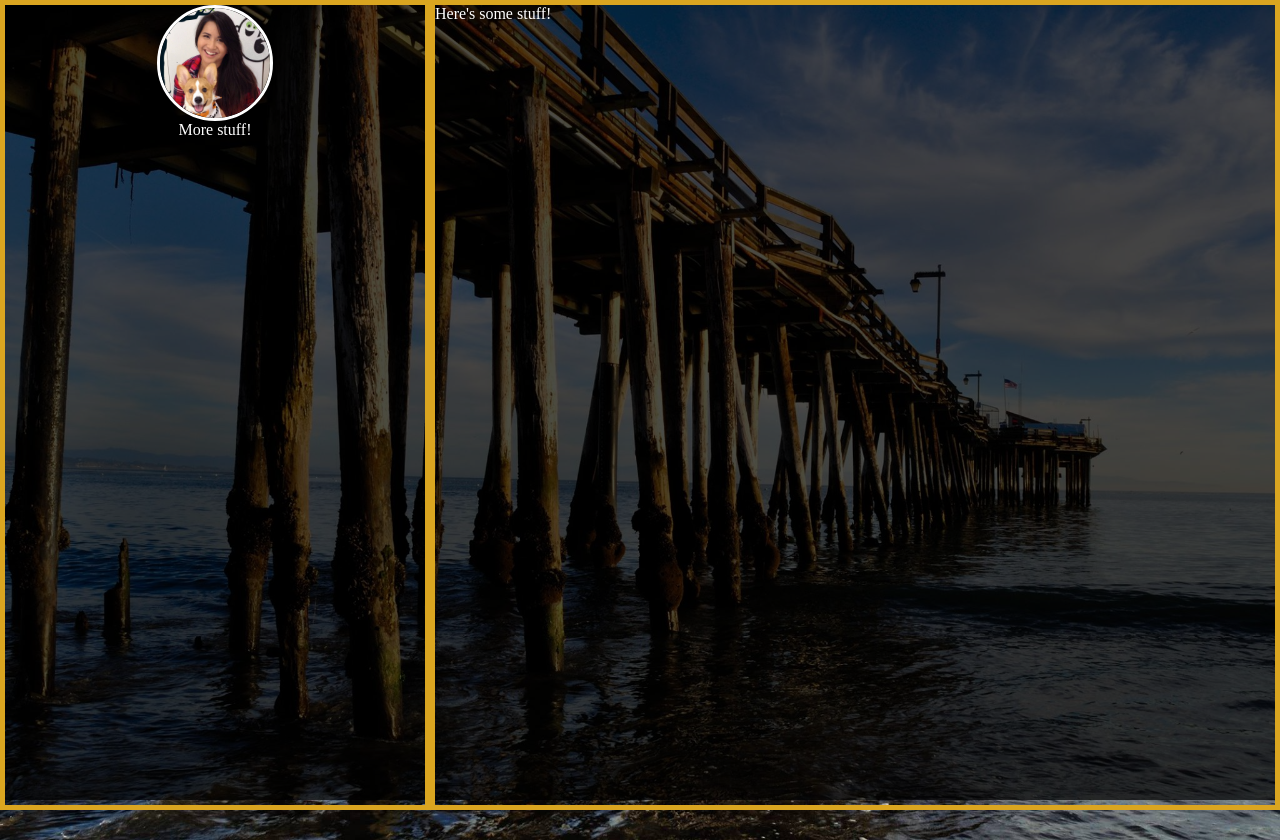
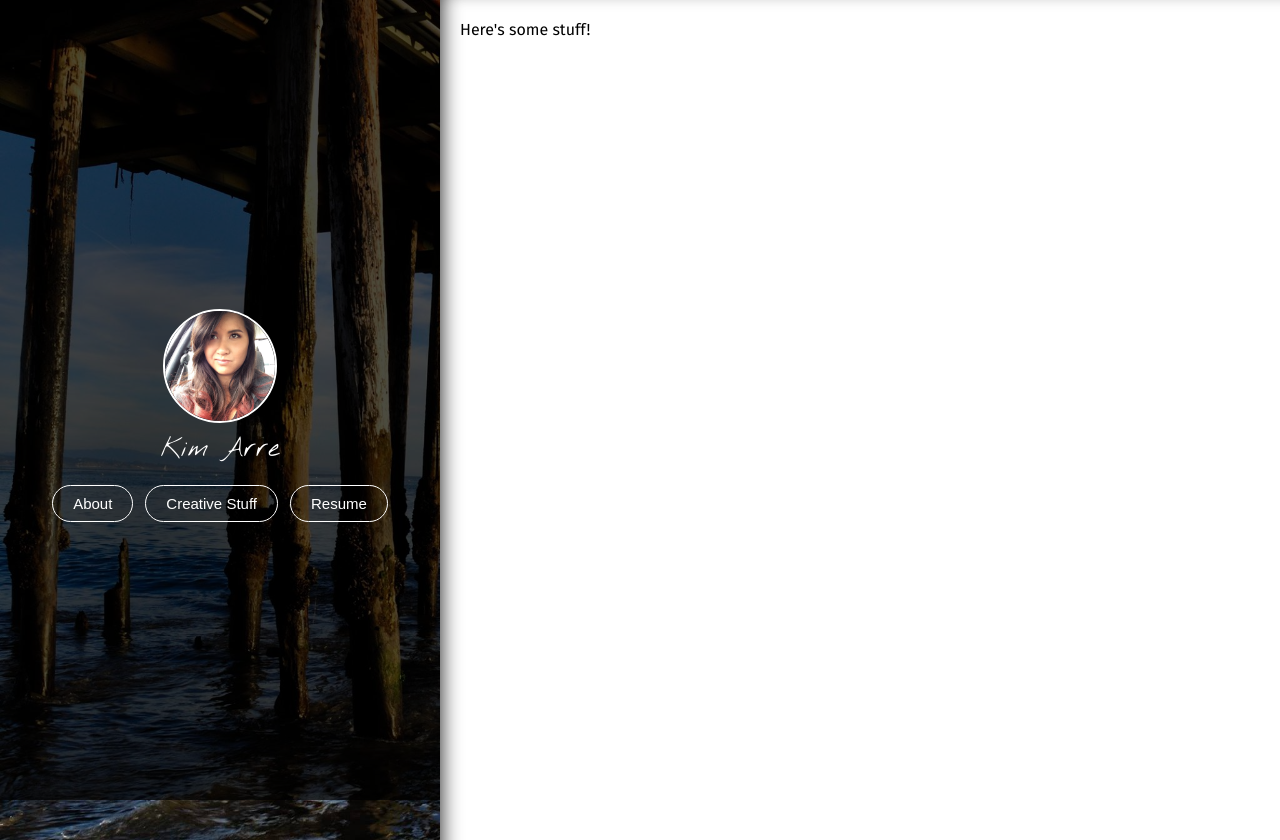
Before and after one commit to kimarre/personal-website, a plain HTML site: page index.html in a window 1280 px wide. Before the commit the page ends 810 px from the top, so only its background shows below. Drawn offline with nearby package versions, Linux system fonts and the light colour scheme.

Commit message:
Add left side buttons, dividing shadow, fonts

```diff
--- a/index.html
+++ b/index.html
@@ -1,12 +1,14 @@
 <!DOCTYPE html>
 
 <html>
- <head>
-    <meta charset="utf-8">
-    <title>Kim Arre is cool. This is not subliminal messaging.</title>
-    <link rel="stylesheet" href="css/style.css">
-    <script src="http://ajax.googleapis.com/ajax/libs/jquery/1.10.1/jquery.min.js"></script>
- </head>
+<head>
+   <meta charset="utf-8">
+   <title>Kim Arre</title>
+   <link rel="stylesheet" href="css/style.css">
+   <link href='https://fonts.googleapis.com/css?family=Lora:400,700|Fira+Sans:400,300,300italic,400italic|Nothing+You+Could+Do' rel='stylesheet' type='text/css'>
+   <script src="http://ajax.googleapis.com/ajax/libs/jquery/1.10.1/jquery.min.js"></script>
+   <link rel="stylesheet" href="https://maxcdn.bootstrapcdn.com/font-awesome/4.5.0/css/font-awesome.min.css">
+</head>
 
 <body>
    <div class="background">
@@ -16,8 +18,19 @@
 
    <div class="content">
       <div class="side-panel left">
-         <img src="images/petsmart.jpg"></img>
-         More stuff!
+         <img src="images/selfie.jpg"></img>
+         <h3 class="name">Kim Arre</h3>
+
+         <div class="button-container">
+            <button class="about-button">About</button>
+            <button class="creative-button">Creative Stuff</button>
+            <button class="resume-button">Resume</button>
+         </div>
+
+         <div class="contact-container">
+
+
+         </div>
       </div>
 
       <div class="side-panel right">
--- a/style.less
+++ b/style.less
@@ -1,6 +1,26 @@
+/*
+   font-family: 'Lora', serif;
+   font-family: 'Fira Sans', sans-serif;
+   font-family: 'Nothing You Could Do', cursive;
+*/
+
 body {
+   font-family: 'Fira Sans', sans-serif;
    margin: 0;
-   widht: 100vh;
+}
+
+h2 {
+   font-family: 'Lora', serif;
+}
+
+h3 {
+   font-weight: 300;
+   font-size: 26px;
+   line-height: 0px;
+
+   &.name {
+      font-family: 'Nothing You Could Do', cursive;
+   }
 }
 
 .content {
@@ -8,9 +28,6 @@ body {
    flex-direction: row;
 }
 
-.background {
-
-}
 .background-image {
    position: fixed;
    width: 100%;
@@ -31,22 +48,52 @@ body {
    display: flex;
    flex-direction: column;
 
-   border: 5px goldenrod solid;
-   color: white;
+   padding: 20px;
    height: 100vh;
 }
 
 .right {
    flex: 2;
+   background-color: white;
+
+   /* side shadow */
+   box-shadow: inset 22px 8px 20px -20px #353535;
 }
 
 .left {
-   align-items: center; /* Horizontally center */
    flex: 1;
+   justify-content: center;  /* Vertically center */
+   align-items: center;      /* Horizontally center */
+   color: white;
 
-   img {
-      border: 3px white solid;
+   img { /* selfie */
+      border: 2px white solid;
       border-radius: 50%;
       width: 110px;
    }
+
+   .button-container {
+      display: flex;
+      flex-direction: row;
+   }
+
+   button {
+      background: none;
+      border: 1px white solid;
+      border-radius: 30px;
+      font-size: 15px;
+      color: white;
+      padding: 9px 20px;
+      margin: 10px 6px;
+   }
+
+   .contact-container {
+      display: flex;
+      flex-direction: column;
+
+      .fa {
+         font-size: 20px;
+         margin: 0;
+      }
+   }
 }
```
Also changed, not shown: css/style.css, images/selfie.jpg (added).
